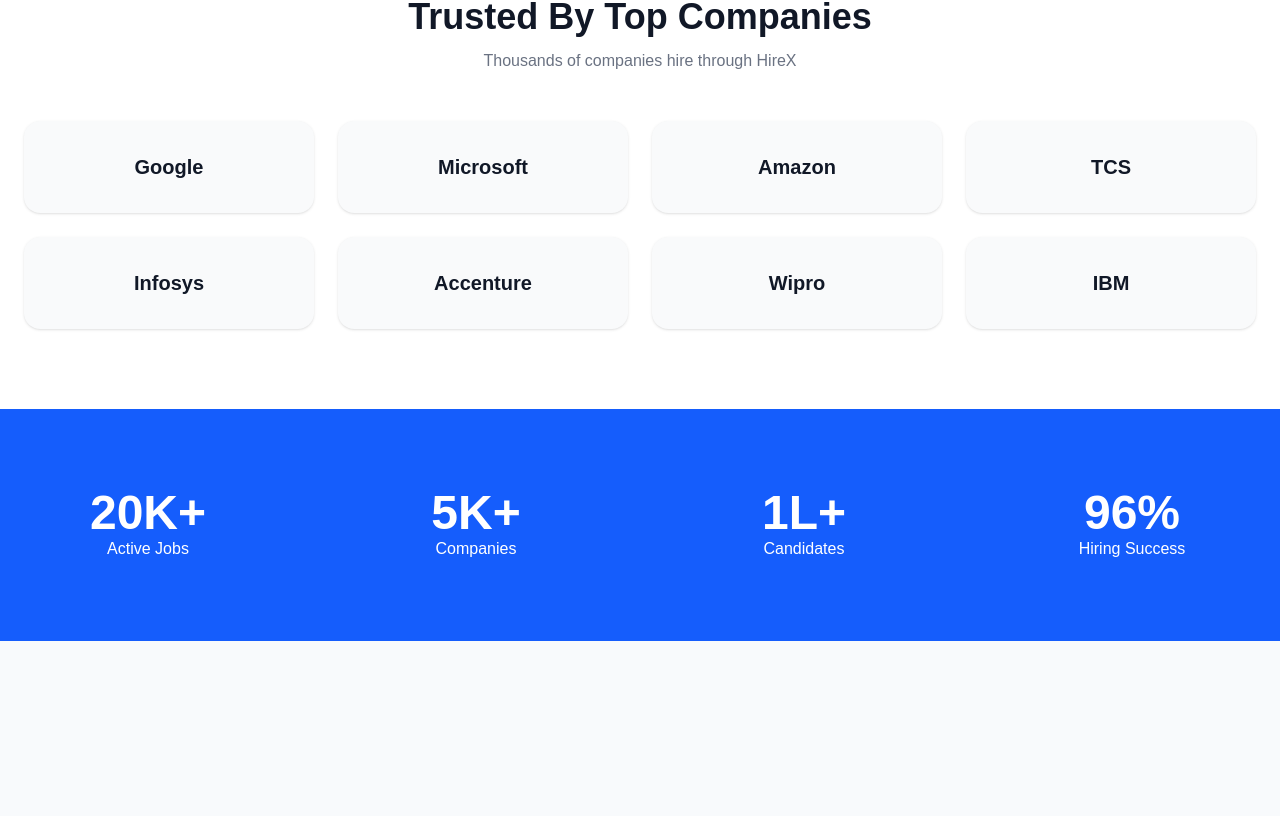
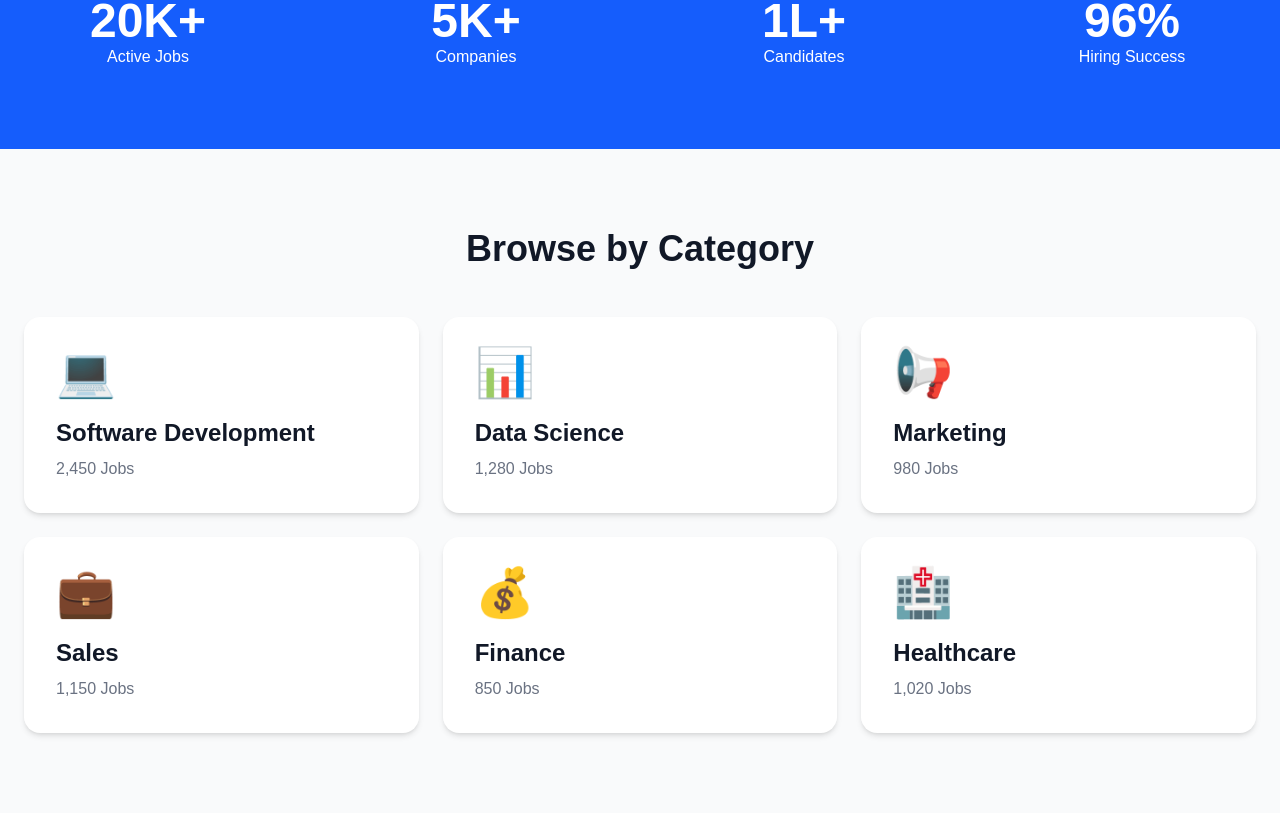
Before and after one commit to hirex-careers/hirex, a Next.js app: page / in a window 1280 px wide. Shown: the part 804-1620 px from the top of the page. Before the commit the page ends 1445 px from the top, so only its background shows below. Built offline with nearby package versions, Linux system fonts and the light colour scheme.

Commit message:
Added categories section

```diff
--- a/app/page.tsx
+++ b/app/page.tsx
@@ -3,6 +3,7 @@
 import SearchSection from "@/components/home/SearchSection";
 import TopCompanies from "@/components/company/TopCompanies";
 import Stats from "@/components/home/Stats";
+import Categories from "@/components/home/Categories";
 
 export default function Home() {
   return (
@@ -10,8 +11,9 @@
       <Navbar />
       <Hero />
       <SearchSection />
+      <Stats />
+      <Categories />
       <TopCompanies />
-      <Stats />
 
     </>
   );
--- a/components/home/Categories.tsx
+++ b/components/home/Categories.tsx
@@ -1,34 +1,36 @@
+const categories = [
+  { name: "Software Development", jobs: "2,450 Jobs", icon: "💻" },
+  { name: "Data Science", jobs: "1,280 Jobs", icon: "📊" },
+  { name: "Marketing", jobs: "980 Jobs", icon: "📢" },
+  { name: "Sales", jobs: "1,150 Jobs", icon: "💼" },
+  { name: "Finance", jobs: "850 Jobs", icon: "💰" },
+  { name: "Healthcare", jobs: "1,020 Jobs", icon: "🏥" },
+];
+
 export default function Categories() {
-  const categories = [
-    "Software Development",
-    "Data Science",
-    "Marketing",
-    "Sales",
-    "HR",
-    "Finance",
-    "Healthcare",
-    "Customer Support",
-  ];
-
   return (
     <section className="py-20 bg-gray-50">
-      <div className="max-w-7xl mx-auto px-8">
+      <div className="max-w-7xl mx-auto px-6">
 
         <h2 className="text-4xl font-bold text-center">
-          Explore Categories
+          Browse by Category
         </h2>
 
-        <p className="text-center text-gray-500 mt-3">
-          Choose your preferred career path
-        </p>
+        <div className="grid md:grid-cols-3 gap-6 mt-12">
+          {categories.map((cat) => (
+            <div
+              key={cat.name}
+              className="bg-white rounded-2xl shadow-md hover:shadow-xl transition p-8"
+            >
+              <div className="text-5xl">{cat.icon}</div>
 
-        <div className="grid grid-cols-2 md:grid-cols-4 gap-6 mt-12">
-          {categories.map((category) => (
-            <div
-              key={category}
-              className="bg-white rounded-2xl shadow-md p-6 text-center hover:shadow-xl transition cursor-pointer"
-            >
-              <h3 className="font-semibold">{category}</h3>
+              <h3 className="text-2xl font-bold mt-5">
+                {cat.name}
+              </h3>
+
+              <p className="text-gray-500 mt-2">
+                {cat.jobs}
+              </p>
             </div>
           ))}
         </div>
```
